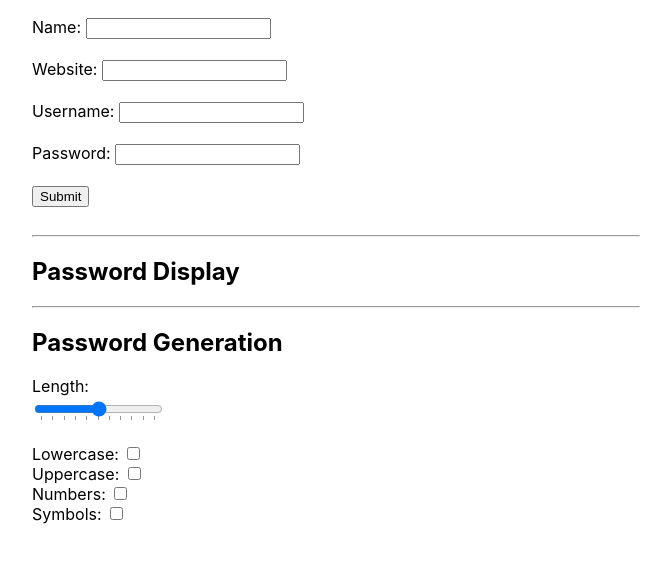
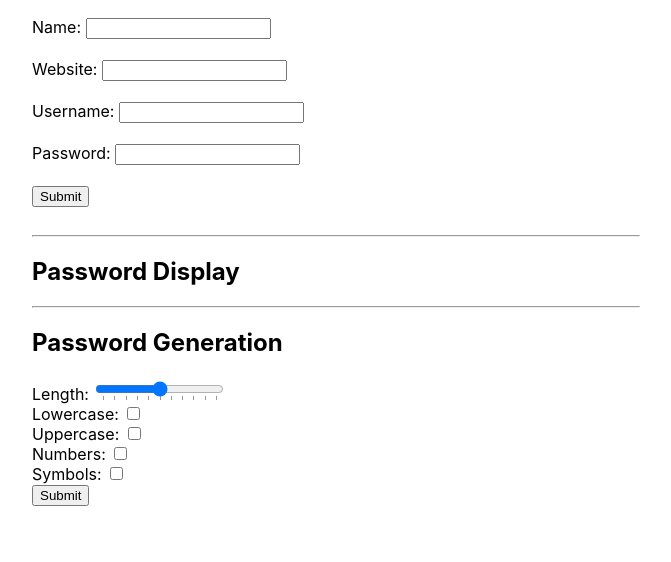
Before and after one commit to ribrahprojects/RyePass, an Electron app: page RyePass/src/index.html in a window 1000 px wide. Shown: the part 146-708 px from the top of the page, without its empty margins (164-835 px from the left). Drawn offline with Linux system fonts and the light colour scheme; no server answers.

Commit message:
password generator working

```diff
--- a/RyePass/passwords/passwords.json
+++ b/RyePass/passwords/passwords.json
@@ -8,5 +8,10 @@
         "new_website": "test",
         "new_username": "test",
         "new_password": "test"
+    },
+    "qwe": {
+        "new_website": "qwe",
+        "new_username": "qwe",
+        "new_password": "qwe"
     }
 }
--- a/RyePass/src/index.html
+++ b/RyePass/src/index.html
@@ -33,8 +33,8 @@
 
     <h2>Password Generation</h2>
 
-    <div>Length:</div>
-    <input type="range" min="0" max="50" step="5" list="steplist">
+    <label for="length">Length: </label>
+    <input type="range" id = "length" name="length" min="0" max="50" step="5" list="steplist">
     <datalist id="steplist">
       <option>0</option>
       <option>5</option>
@@ -49,7 +49,6 @@
       <option>50</option>
     </datalist>
     <br>
-    <br>
     <label for="lower">Lowercase: </label>
     <input type="checkbox" id="lower" name="lower"><br>
     <label for="upper">Uppercase: </label>
@@ -58,6 +57,9 @@
     <input type="checkbox" id="number" name="number"><br>
     <label for="symbol">Symbols: </label>
     <input type="checkbox" id="symbol" name="symbol"><br>
+    <input type="button" id="submitPass" value="Submit" onclick="generatePassword()"><br><br>
+  </body>
 
-  </body>
+  <h3 id = "newPassword"></h3>
+
 </html>
--- a/RyePass/src/index.js
+++ b/RyePass/src/index.js
@@ -112,3 +112,29 @@ function testCreateFile(website, username, password, name){
 
 
 }
+
+function generatePassword(){
+
+  document.getElementById('newPassword').innerHTML = '';
+
+  var length = document.getElementById("length").value;
+  var upper = document.getElementById("upper").checked;
+  var lower = document.getElementById("lower").checked;
+  var numbers = document.getElementById("number").checked;
+  var symbols = document.getElementById("symbol").checked;
+  var newPass = '';
+  var result = []
+
+  var characters = '';
+  var characterlength = 0;
+  if (upper == true){characters += 'ABCDEFGHIJKLMNOPQRSTUVWXYZ'; characterlength += 26;}
+  if (lower == true){characters += 'abcdefghijklmnopqrstuvwxyz'; characterlength += 26;}
+  if (numbers == true){characters += '1234567890'; characterlength += 10;}
+  if (symbols == true){characters += '!@#$%^&*()/.,'; characterlength += 14;}
+
+  for(var i = 0 ; i<length ; i++){
+    result.push(characters.charAt(Math.floor(Math.random() * characterlength)));
+   }
+  newPass = result.join('');
+  document.getElementById('newPassword').innerHTML += newPass;
+}
```
